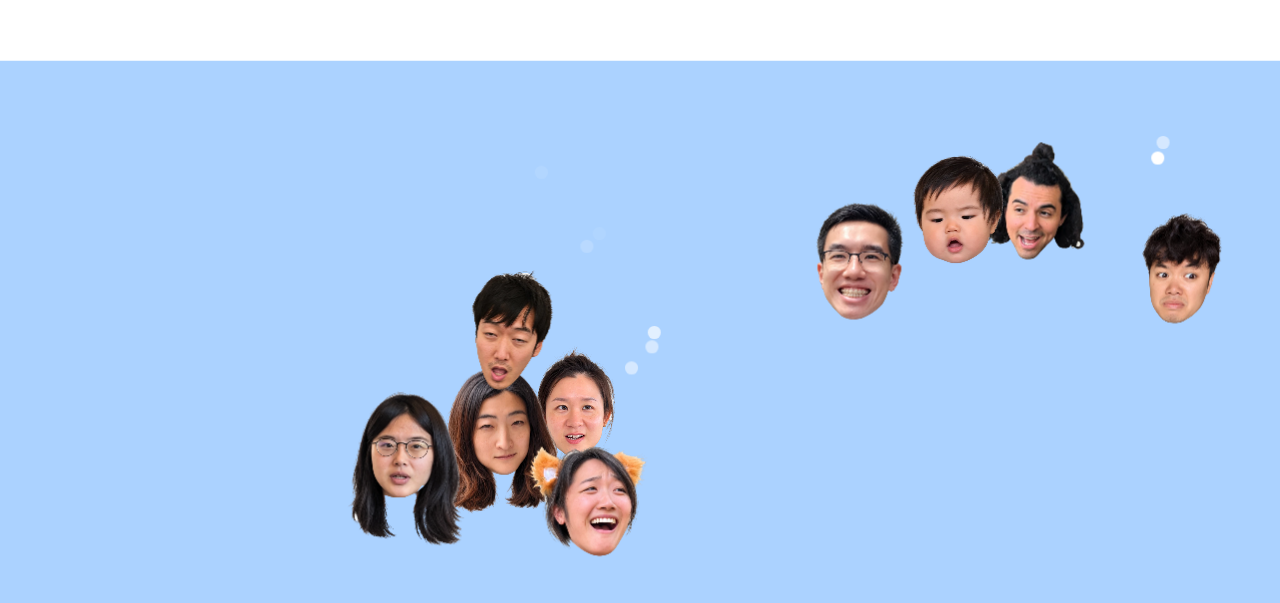
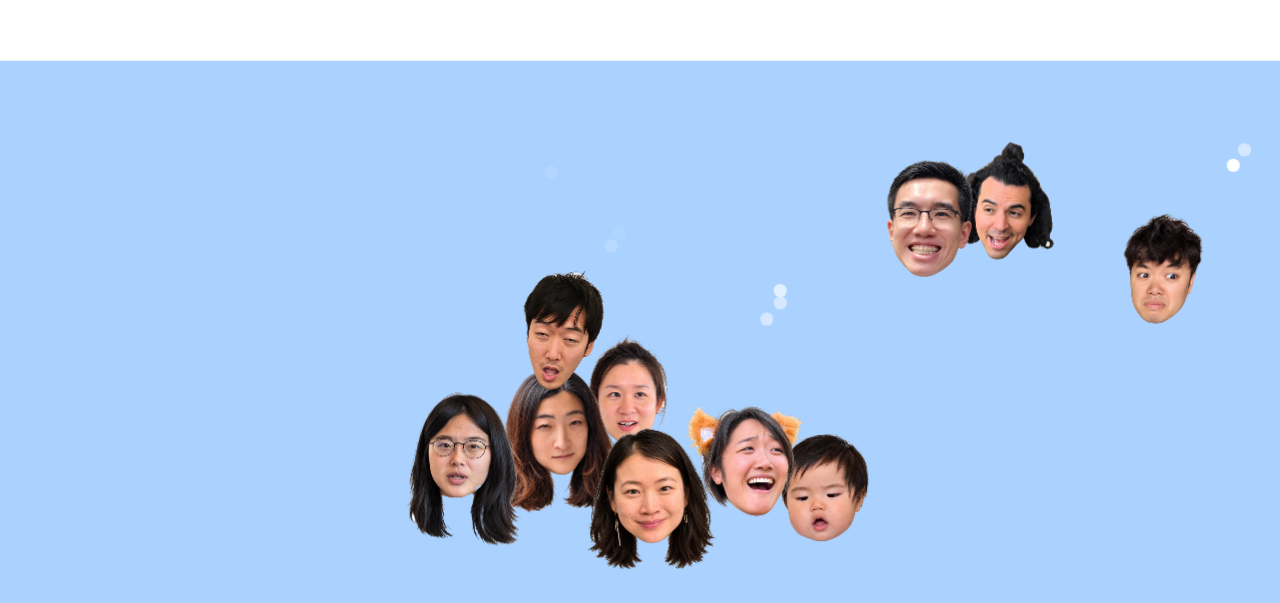
Before and after one commit to edwinychoi/oct-2026-fish-game, a plain HTML site: page index.html in a window 1280 px wide. Shown: the part 197-800 px from the top of the page. Drawn offline with Linux system fonts and the light colour scheme.

Commit message:
Add Lu to the tank.
Her original photos go in images/ and her pre-cut sprites in fish/; she
chomps with her open-jaw frame and logs her bites in red.

Co-Authored-By: Claude Opus 5.5 <noreply@anthropic.com>

```diff
--- a/index.html
+++ b/index.html
@@ -125,6 +125,7 @@
     { name: "stella", frames: [1, 3], chomp: [1, 0], width: 0.3367, aspect: 1.0059, mouthX: 0.5137, mouthY: 0.6989, headTopX: 0.5001 },
     { name: "edwin", frames: [1, 2], chomp: [1, 0], width: 0.2316, aspect: 1.4974, mouthX: 0.3416, mouthY: 0.8342, headTopX: 0.7653 },
     { name: "emily", frames: [1, 2], chomp: [1, 0], width: 0.3238, aspect: 1.3888, mouthX: 0.5095, mouthY: 0.5849, headTopX: 0.4637 },
+    { name: "lu", frames: [1, 2], chomp: [1, 0], width: 0.3632, aspect: 1.1215, mouthX: 0.4993, mouthY: 0.6457, headTopX: 0.4553 },
   ];
 
   // Proportions from background.png (2164 x 4804): the water starts at row 1548.
@@ -164,6 +165,7 @@
     diego: "#c2410c", charles: "#2f7d32", grace: "#be185d",
     iris: "#6d28d9", keith: "#1d4ed8", liam: "#a16207",
     stella: "#0f766e", edwin: "#4d7c0f", emily: "#a21caf",
+    lu: "#b91c1c",
   };
   const FED_COLOR = "#64748b";
   const LOG_SHOW_MS = 3500;   // how long a line stays before fading
```
Also changed, not shown: fish/lu_1.webp (added), fish/lu_2.webp (added), 2 other files.
